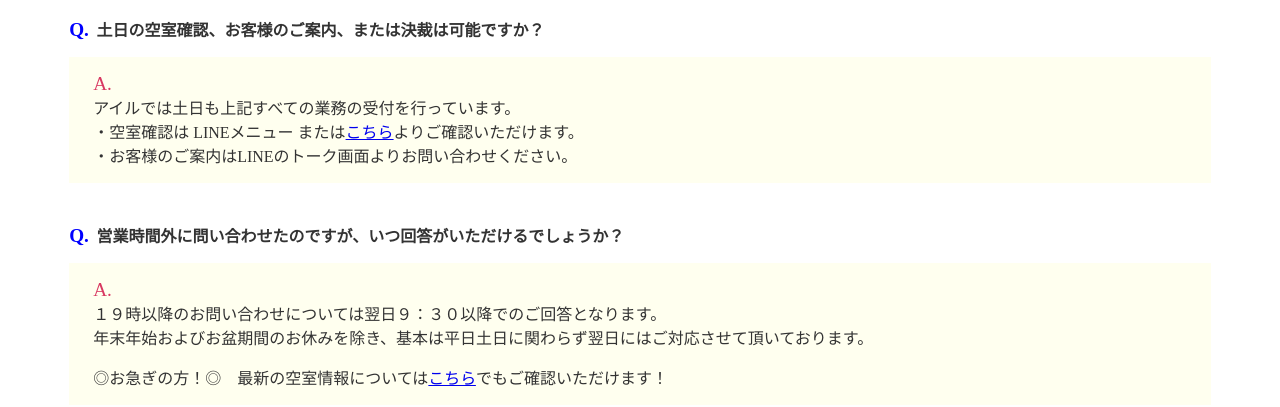
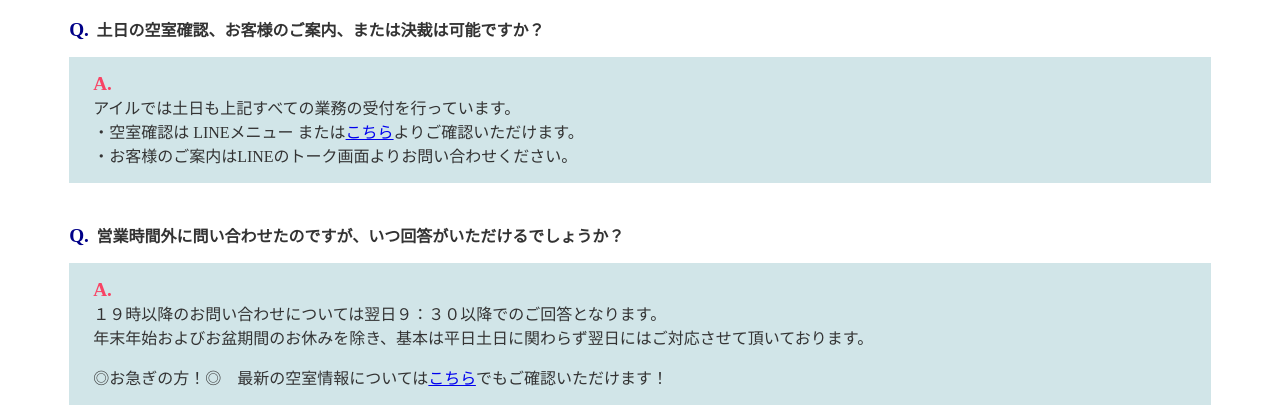
Before and after one commit to ill-kanrika/chintaikanri, a plain HTML site: page 1-QANDA/index.html in a window 1280 px wide. Shown: the part 421-828 px from the top of the page. Drawn offline with Linux system fonts and the light colour scheme; a web font is replaced by a local one.

Commit message:
Update ill_kanri.css

```diff
--- a/1-QANDA/ill_kanri.css
+++ b/1-QANDA/ill_kanri.css
@@ -119,24 +119,23 @@ h2:last-of-type {
 
 .qa-008 dt::before {
     content: "Q.";
-    color: blue;
+    color: #000088;
     font-size: larger;
 }
 
 .qa-008 dd {
     margin: 0 0 2.5em;
     padding: 1em 1.5em;
-    background-color: #FFFFEF;
-    /* #d1e5e8 */
+    background-color:#d1e5e8;
     color: #333333;
 
 }
 
 .qa-008 dd::before {
     content: "A.";
-    color: #D83861;
+    color: #f84364;
     font-size: larger;
-
+    font-weight: bolder;
 }
 
 /* ここまで　*/
```
